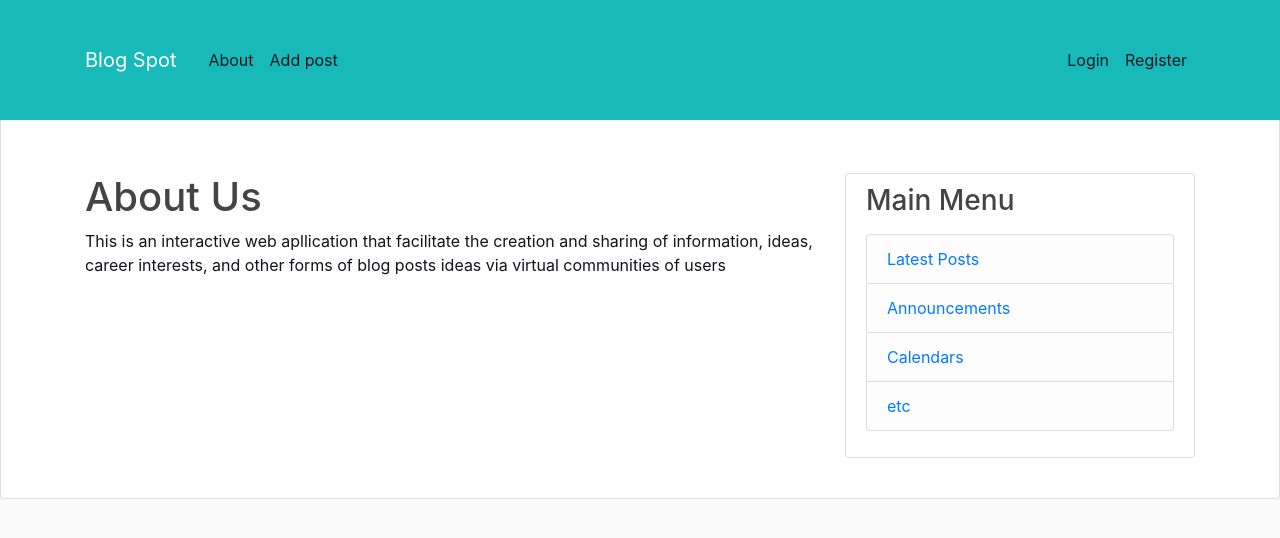
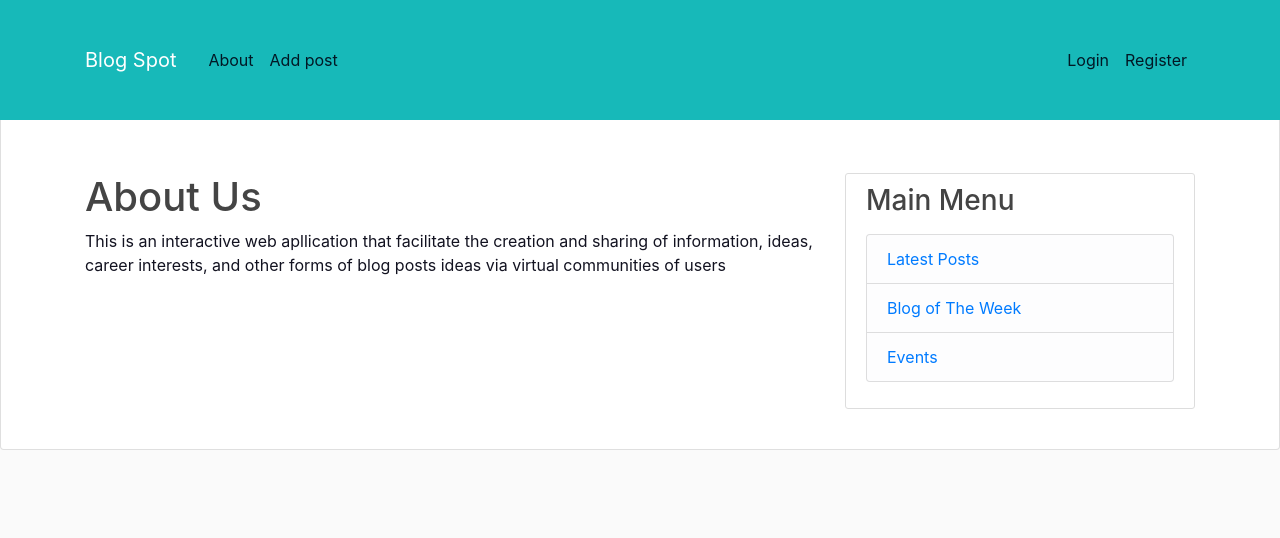
Before and after one commit to Antony-me/blog-spot, a Flask app: page /about in a window 1280 px wide. Shown: the top 538 px of the page. Run offline with Flask 2, Linux system fonts and the light colour scheme; some libraries are stand-ins or nearby versions.

Commit message:
Deploment

```diff
--- a/app/templates/macros.html
+++ b/app/templates/macros.html
@@ -60,9 +60,9 @@
               <p class='text-muted'>
                 <ul class="list-group">
                   <li class="list-group-item list-group-item-light"><a href="#">Latest Posts</a></li>
-                  <li class="list-group-item list-group-item-light"><a href="#">Announcements</a></li>
-                  <li class="list-group-item list-group-item-light"><a href="#">Calendars</a></li>
-                  <li class="list-group-item list-group-item-light"><a href="#">etc</a></li>
+                  <li class="list-group-item list-group-item-light"><a href="#">Blog of The Week</a></li>
+                  <li class="list-group-item list-group-item-light"><a href="#">Events</a></li>
+
                 </ul>
               </p>
             </div>
```
